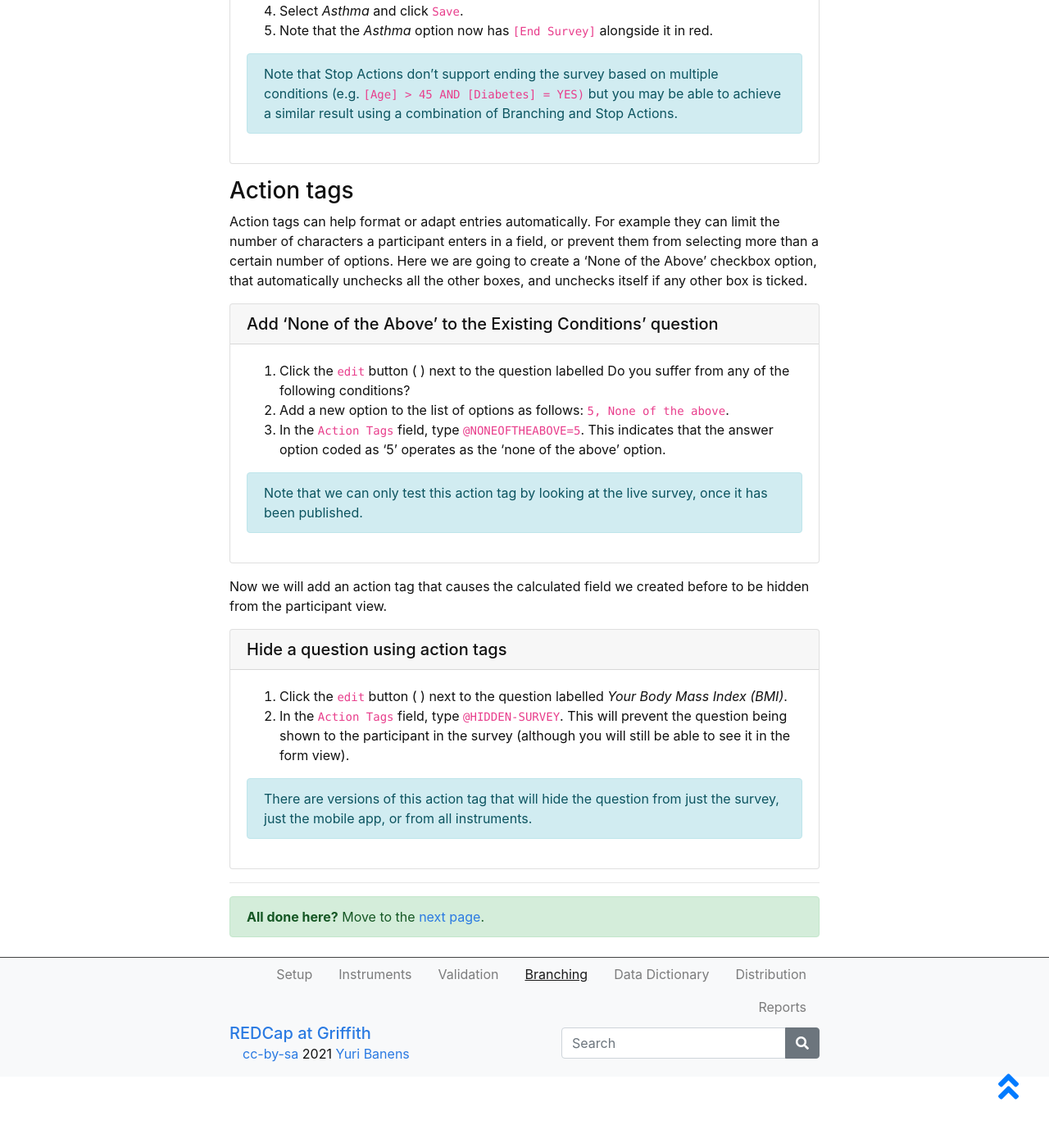
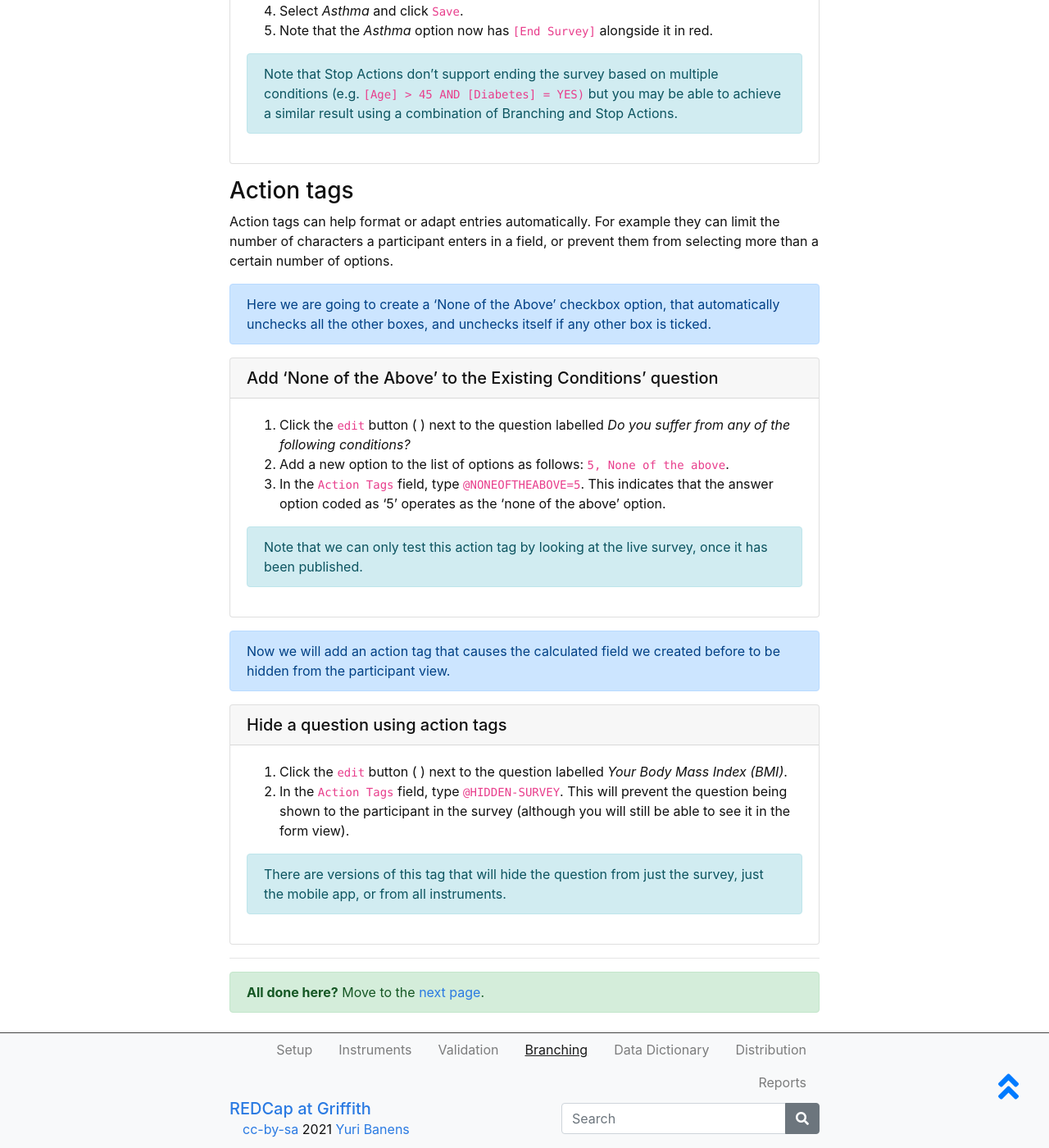
Before and after one commit to GriffithUniLibrary/redcap-intro-superseded, a Jekyll site: the page built from content/4-branching.md, in a window 1280 px wide and 1400 px high, scrolled down 1164 px. Shown: the whole window at 82% size. Built offline with Jekyll 4.4.1, drawn with Linux system fonts in a browser that asks for light colours.

Commit message:
Changed info boxes

```diff
--- a/content/4-branching.md
+++ b/content/4-branching.md
@@ -47,10 +47,11 @@ Click the red button in the question menu.
 ### Action tags
 
 Action tags can help format or adapt entries automatically. For example they can limit the number of characters a participant enters in a field, or prevent them from selecting more than a certain number of options.
-Here we are going to create a ‘None of the Above’ checkbox option, that automatically unchecks all the other boxes, and unchecks itself if any other box is ticked.
+
+{% include alert.html text="Here we are going to create a ‘None of the Above’ checkbox option, that automatically unchecks all the other boxes, and unchecks itself if any other box is ticked." color="primary" %}
 
 {% capture actiontag %}
-1.	Click the `edit` button ( ) next to the question labelled Do you suffer from any of the following conditions?
+1.	Click the `edit` button ( ) next to the question labelled _Do you suffer from any of the following conditions?_
 2.	Add a new option to the list of options as follows: `5, None of the above`.
 3.	In the `Action Tags` field, type `@NONEOFTHEABOVE=5`. This indicates that the answer option coded as ‘5’ operates as the ‘none of the above’ option.
 
@@ -59,13 +60,13 @@ Here we are going to create a ‘None of the Above’ checkbox option, that auto
 {% endcapture %}
 {% include card.html header="Add ‘None of the Above’ to the Existing Conditions’ question" text=actiontag %}
 
-Now we will add an action tag that causes the calculated field we created before to be hidden from the participant view.
+{% include alert.html text="Now we will add an action tag that causes the calculated field we created before to be hidden from the participant view." color="primary" %}
 
 {% capture actiontaghide %}
 1.	Click the `edit` button ( ) next to the question labelled _Your Body Mass Index (BMI)_.
 2.	In the `Action Tags` field, type `@HIDDEN-SURVEY`. This will prevent the question being shown to the participant in the survey (although you will still be able to see it in the form view).
 
-{% include alert.html text="There are versions of this action tag that will hide the question from just the survey, just the mobile app, or from all instruments." color="info" %}
+{% include alert.html text="There are versions of this tag that will hide the question from just the survey, just the mobile app, or from all instruments." color="info" %}
 
 {% endcapture %}
 {% include card.html header="Hide a question using action tags" text=actiontaghide %}
```
